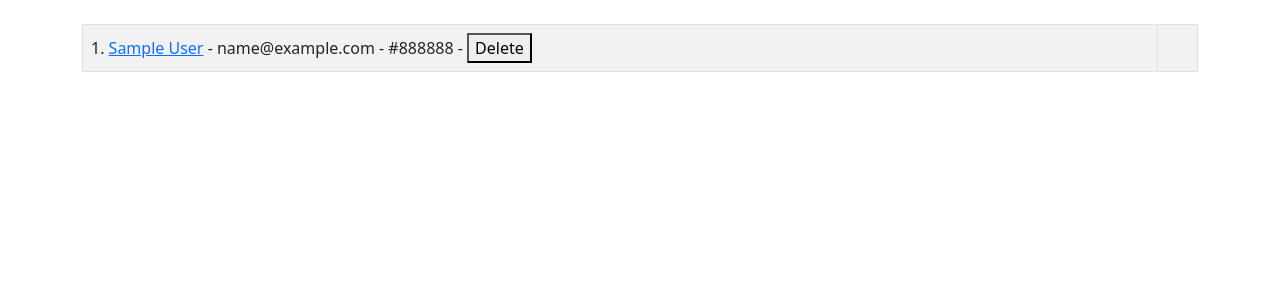
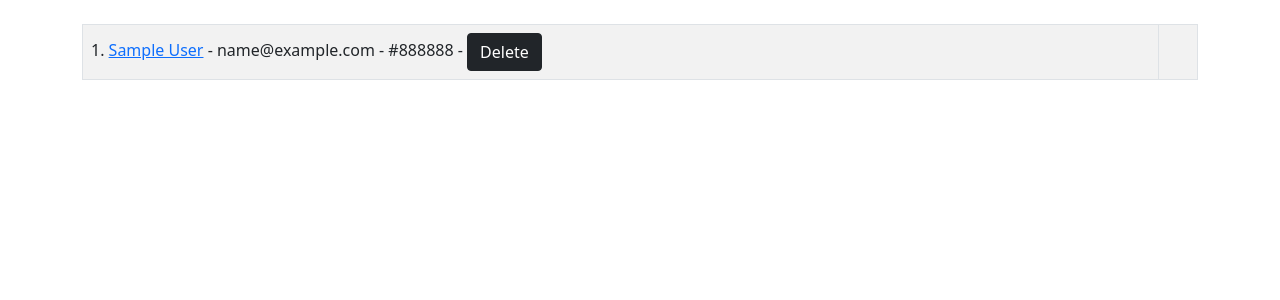
Before and after one commit to OdidiLavender/My_Blog, a Flask app: template templates/add_user.html in a window 1280 px wide. Shown: the part 74-374 px from the top of the page. Run offline with Flask 2, Linux system fonts and the light colour scheme; tables that the repository leaves empty hold one stand-in row (values such as "Sample post"); the template is opened without the code that fills it: values that come from a table or form of the project are taken from there, most other values are stand-ins (such as "Sample title", 1, 10 or a date in 2020); some web fonts are replaced.

Commit message:
added more input field on the add user form

```diff
--- a/templates/add_user.html
+++ b/templates/add_user.html
@@ -9,7 +9,7 @@
 {% if name %}
 <table class="table table-hover table-bordered table-striped">
     {% for our_user in our_users %}
-        <tr><td>{{ our_user.id }}. <a href="{{ url_for('update',id=our_user.id) }}">{{ our_user.name }}</a>  - {{ our_user.email }} - {{ our_user.favorite_color }} -  <button href="{{ url_for('delete',id=our_user.id) }}">Delete</button><td></tr>
+        <tr><td>{{ our_user.id }}. <a href="{{ url_for('update',id=our_user.id) }}">{{ our_user.name }}</a>  - {{ our_user.email }} - {{ our_user.favorite_color }} -  <a class="btn btn-dark" href="{{ url_for('delete',id=our_user.id) }}">Delete</a><td></tr>
     {% endfor %}
     </table>
 {% else %}
@@ -38,14 +38,24 @@
         {{ form.favorite_color(class="form-control") }}
 
 
-        <br/>
+        <br>
+        {{ form.password_hash.label(class="form-label") }}
+
+
+        {{ form.password_hash(class="form-control") }}
+        <br>
+        {{ form.password_hash2.label(class="form-label") }}
+
+
+        {{ form.password_hash2(class="form-control") }}
+        <br>
         {{ form.submit(class="btn btn-info") }}
     </form>
 </div>
 <br><br><br>
 <table class="table table-hover table-bordered table-striped">
 {% for our_user in our_users %}
-    <tr><td>{{ our_user.id }}. <a href="{{ url_for('update',id=our_user.id) }}">  {{ our_user.name }}</a> - {{ our_user.email }} - {{ our_user.favorite_color }} - <button href="{{ url_for('delete',id=our_user.id) }}">Delete</button><td></tr>
+    <tr><td>{{ our_user.id }}. <a href="{{ url_for('update',id=our_user.id) }}">  {{ our_user.name }}</a> - {{ our_user.email }} - {{ our_user.favorite_color }} - <a class="btn btn-dark" href="{{ url_for('delete',id=our_user.id) }}">Delete</a><td></tr>
 {% endfor %}
 </table>
 {% endif %}
```
